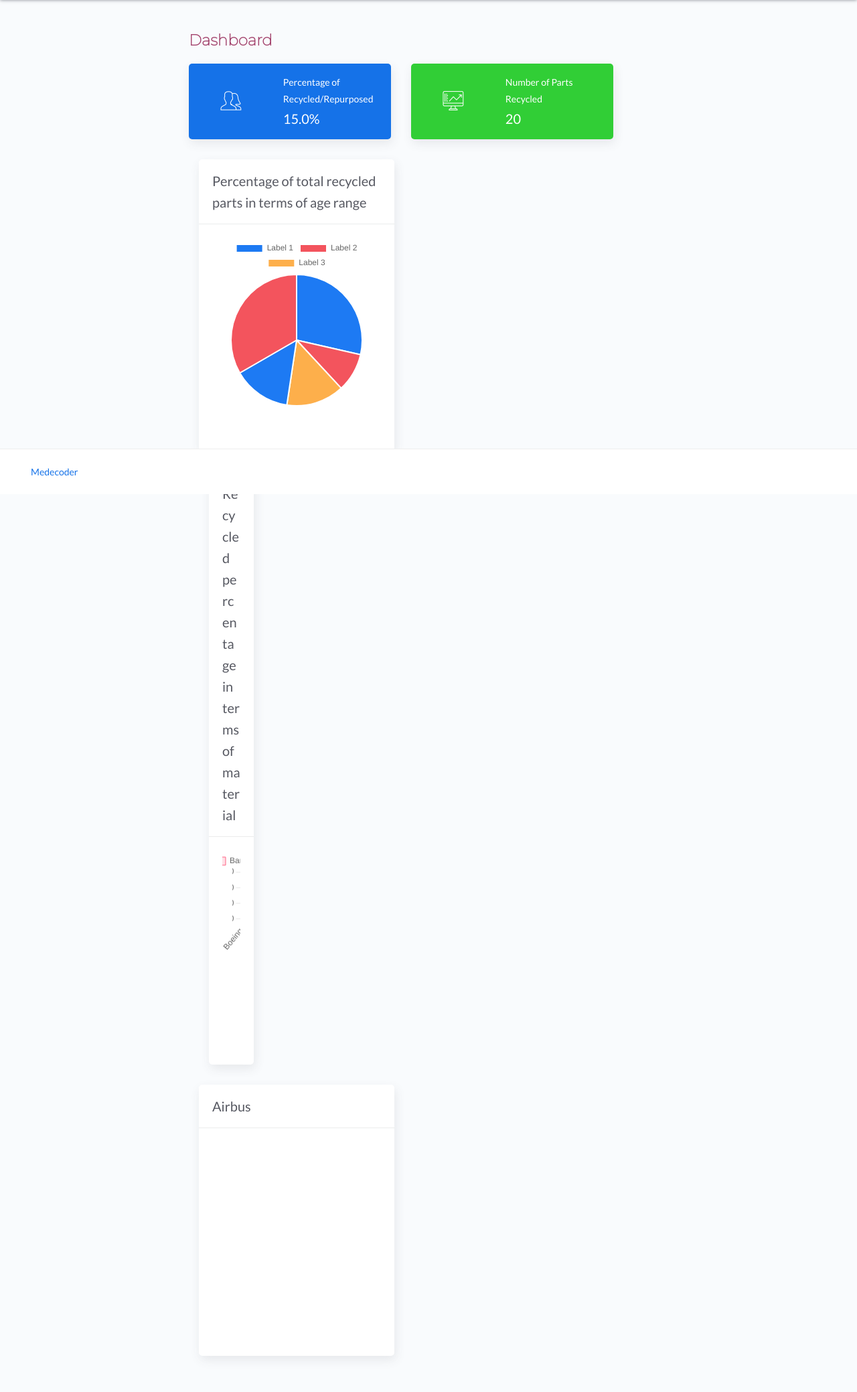
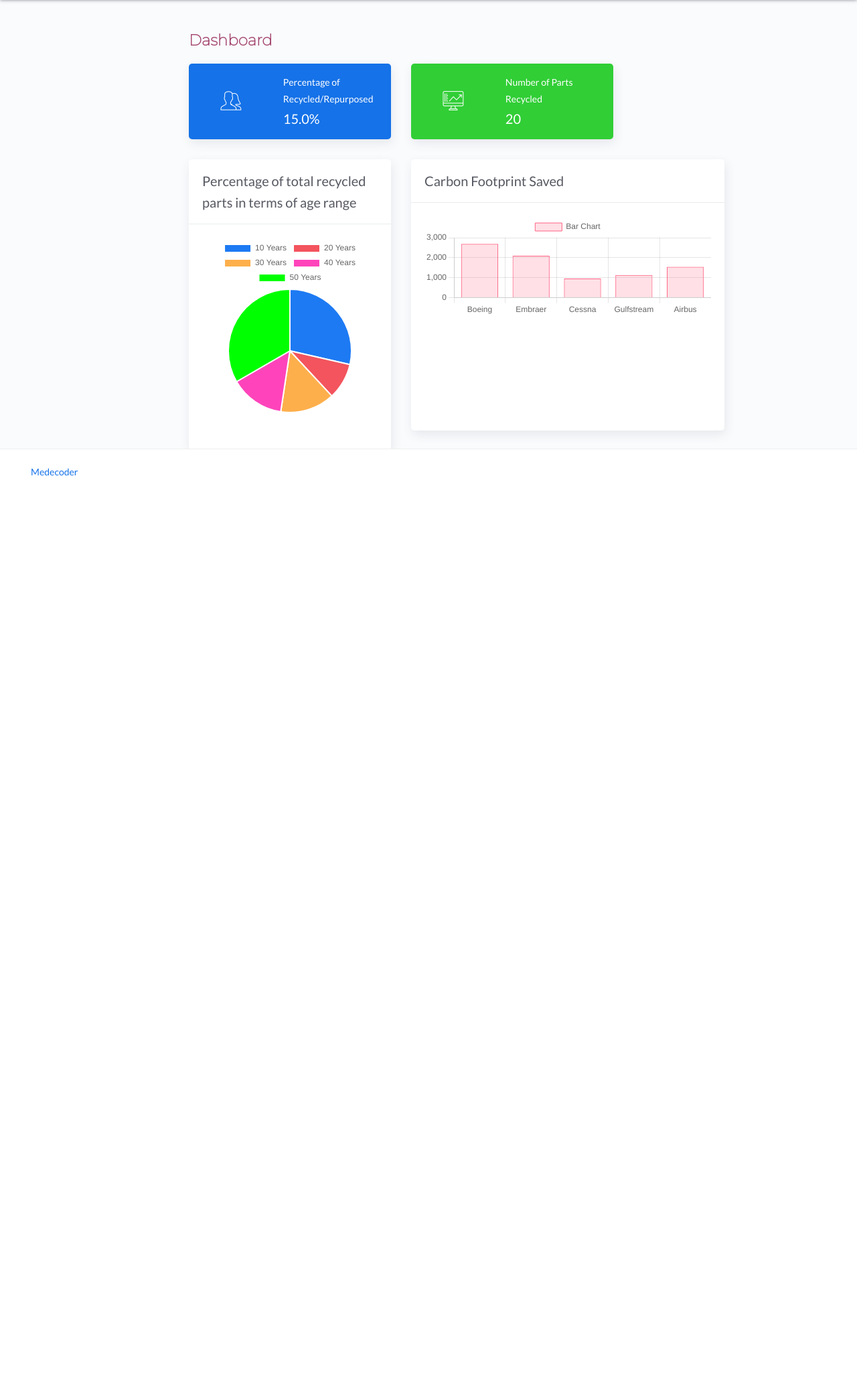
Before and after one commit to dcreepypirate/aerothon-aerodevs, a Django app: page /dashboard in a window 1280 px wide. Shown: the part 62-2141 px from the top of the page at 67% size. After the commit the page ends 773 px from the top, so only its background shows below. Run offline with Django 4.2, Linux system fonts and the light colour scheme; data comes from the database, SQL or seed files in the repository; both versions use the stored data as it was after the commit; a map, chart or similar area stays blank; some libraries are stand-ins or nearby versions.

Commit message:
final commit

```diff
--- a/aerodevs/templates/aerodevs/dashboard.html
+++ b/aerodevs/templates/aerodevs/dashboard.html
@@ -12,7 +12,7 @@
         <!-- Card -->
         <h4 class="page-title">Dashboard</h4>
         <div class="row">
-            <div class="col-sm-6 col-md-4">
+            <div class="col-md-4">
                 <div class="card card-stats card-primary card-round">
                     <div class="card-body">
                         <div class="row">
@@ -23,17 +23,17 @@
                             </div>
                             <div class="col-7 col-stats">
                                 <div class="numbers">
-                                    <p class="card-category">Percentage of Recycled/Repurposed </p>
-                                    <h4 class="card-title">{{value}}%</h4>
+                                    <p class="card-category">Percentage of Recycled/Repurposed</p>
+                                    <h4 class="card-title">{{ value }}%</h4>
                                 </div>
                             </div>
                         </div>
                     </div>
                 </div>
             </div>
-            <div class="col-sm-6 col-md-4">
+            <div class="col-md-4">
                 <div class="card card-stats card-success card-round">
-                    <div class="card-body ">
+                    <div class="card-body">
                         <div class="row">
                             <div class="col-5">
                                 <div class="icon-big text-center">
@@ -46,15 +46,13 @@
                                     <h4 class="card-title">20</h4>
                                 </div>
                             </div>
-
                         </div>
                     </div>
                 </div>
             </div>
-
         </div>
 
-
+        <div class="row">
             <div class="col-md-4">
                 <div class="card">
                     <div class="card-header">
@@ -62,17 +60,16 @@
                     </div>
                     <div class="card-body">
                         <div class="chart-container">
-                            <canvas id="pieChart" style="width: 20%; height: 20%"></canvas>
+                            <canvas id="pieChart" style="width: 100%; height: 100%"></canvas>
                         </div>
                     </div>
+                </div>
+            </div>
 
-                </div>
-
-
-              <div class="col-md-4">
+            <div class="col-md-6">
                 <div class="card">
                     <div class="card-header">
-                        <div class="card-title">Recycled percentage in terms of material</div>
+                        <div class="card-title">Carbon Footprint Saved</div>
                     </div>
                     <div class="card-body">
                         <div class="chart-container">
@@ -80,172 +77,15 @@
                         </div>
                     </div>
                 </div>
-              </div>
-
-                <div class="card">
-                    <div class="card-header">
-                        <div class="card-title">Airbus</div>
-                    </div>
-                    <div class="card-body">
-                        <div class="chart-container">
-                            <canvas id="multipleBarChart"></canvas>
-                        </div>
-                    </div>
-                </div>
-
-
             </div>
-            <!-- <div class="col-md-6">
-                <div class="card">
-                    <div class="card-header">
-                        <div class="card-title">Multiple Bar Chart</div>
-                    </div>
-                    <div class="card-body">
-                        <div class="chart-container">
-                            <canvas id="multipleBarChart"></canvas>
-                        </div>
-                    </div>
-                </div>
-            </div> -->
-
         </div>
     </div>
 </div>
-
 <!-- Specific JS goes HERE -->
 {% block javascripts %}
 
 <script src="/static/assets/js/setting-demo2.js"></script>
-	<script>
-		doughnutChart = document.getElementById('doughnutChart').getContext('2d');
-
-
-
-		var myDoughnutChart = new Chart(doughnutChart, {
-			type: 'doughnut',
-			data: {
-				datasets: [{
-					data: [0-10, 10-20, 20-30, 30-40, 40-50],
-					backgroundColor: ['#f3545d','#00D100', '#00FFFF', '#00FFFF']
-				}],
-
-				labels: [
-				'0-10',
-				'10-20',
-                '20-30',
-                '30-40',
-                '40-50'
-				]
-			},
-			options: {
-				responsive: true,
-				maintainAspectRatio: false,
-				legend : {
-					position: 'bottom'
-				},
-				layout: {
-					padding: {
-						left: 20,
-						right: 20,
-						top: 20,
-						bottom: 20
-					}
-				}
-			}
-		});
-
-    var arr = {{array|safe}};
-    console.log(arr);
-
-        var myPieChart = new Chart(pieChart, {
-			type: 'pie',
-			data: {
-				datasets: [{
-					data: [arr],
-					backgroundColor :["#1d7af3","#f3545d","#fdaf4b", "#00FFFF"],
-					borderWidth: 0
-				}],
-				labels: ['Aluminium', 'Steel', 'Titanium', 'Composite']
-			},
-			options : {
-				responsive: true,
-				maintainAspectRatio: false,
-				legend: {
-					position : 'bottom',
-					labels : {
-						fontColor: 'rgb(154, 154, 154)',
-						fontSize: 11,
-						usePointStyle : true,
-						padding: 20
-					}
-				},
-				pieceLabel: {
-					render: 'percentage',
-					fontColor: 'white',
-					fontSize: 14,
-				},
-				tooltips: false,
-				layout: {
-					padding: {
-						left: 20,
-						right: 20,
-						top: 20,
-						bottom: 20
-					}
-				}
-			}
-		})
-
-        console.log(myPieChart);
-        var myMultipleBarChart = new Chart(multipleBarChart, {
-			type: 'bar',
-			data: {
-				labels: ["Carbon Footprint", "Water Usage", "Landfall waste", "Energy consumption", "Toxicity score"],
-				datasets : [{
-					label: "New",
-					backgroundColor: '#59d05d',
-					borderColor: '#59d05d',
-					data: [95, 100, 112, 101, 144],
-				},{
-					label: "Old",
-					backgroundColor: '#fdaf4b',
-					borderColor: '#fdaf4b',
-					data: [145, 256, 244, 233, 266],
-				}, {
-					label: "Diff",
-					backgroundColor: '#177dff',
-					borderColor: '#177dff',
-					data: [185, 279, 273, 287, 234],
-				}],
-			},
-			options: {
-				responsive: true,
-				maintainAspectRatio: false,
-				legend: {
-					position : 'bottom'
-				},
-				title: {
-					display: true,
-					text: 'Traffic Stats'
-				},
-				tooltips: {
-					mode: 'index',
-					intersect: false
-				},
-				responsive: true,
-				scales: {
-					xAxes: [{
-						stacked: true,
-					}],
-					yAxes: [{
-						stacked: true
-					}]
-				}
-			}
-		});
-
-</script>
-        <script src="https://cdn.jsdelivr.net/npm/chart.js"></script>
+<script src="https://cdn.jsdelivr.net/npm/chart.js"></script>
 <script>
     document.addEventListener('DOMContentLoaded', function() {
         // Retrieve the array data from the Django template variable
@@ -263,10 +103,13 @@
                     backgroundColor: [
                         '#1d7af3',
                         '#f3545d',
-                        '#fdaf4b'
+                        '#fdaf4b',
+                        '#f4b',
+                        '#00FF00'
+
                     ]
                 }],
-                labels: ['Label 1', 'Label 2', 'Label 3']
+                labels: ['10 Years', '20 Years', '30 Years','40 Years','50 Years']
             },
             options: {
                 responsive: true
--- a/aerodevs/templates/aerodevs/market.html
+++ b/aerodevs/templates/aerodevs/market.html
@@ -34,7 +34,11 @@
           Age: {{pro.age}}
           Manufacturer: {{pro.manufacturer}} <br/>
           Remanufacturing Potential: {{pro.Remanufacturing_Potential}}<br/> <br/>
-          <a href="#" class="btn btn-primary">Buy Now</a>
+          {% if pro.is_Sold %}
+          <a href="#" class="btn btn-secondary" disabled>Sold out</a>
+            {% else %}
+          <a href="{% url 'buy' pro.part_id %}" class="btn btn-primary">Buy Now</a>
+          {% endif %}
         </div>
       </div>
     </div>
```
Also changed, not shown: db.sqlite3 (added), 1 other file.
